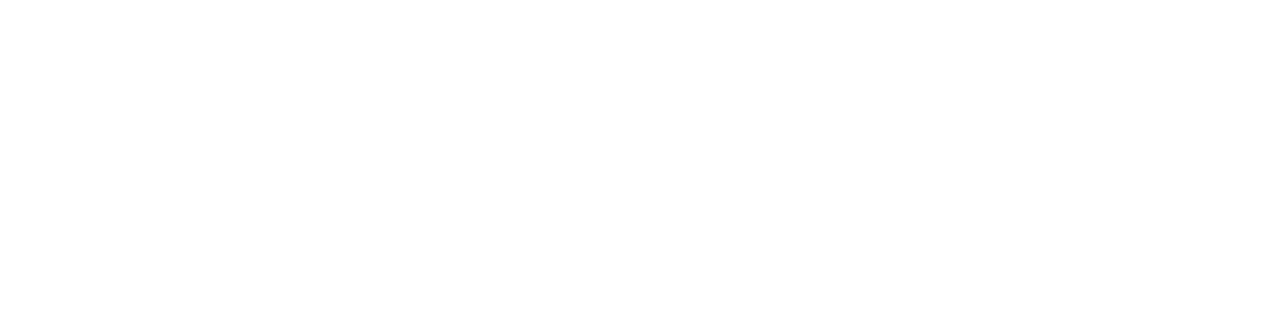
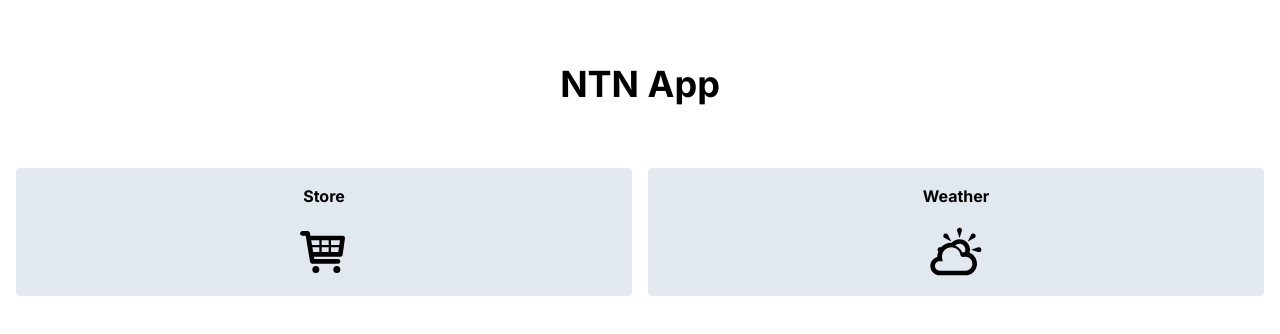
Before and after one commit to Steve-NTN/Weather-App, a Next.js app: page / in a window 1280 px wide. Before the commit this address had no page. Shown: the top 334 px of the page. Built offline with nearby package versions, Linux system fonts and the light colour scheme.

Commit message:
upgrade store app

```diff
--- a/app/home/page.tsx
+++ b/app/home/page.tsx
@@ -1,18 +1,43 @@
 "use client"; // This is a client component 👈🏽
 
+import { TiWeatherPartlySunny, TiShoppingCart } from "react-icons/ti";
+import { AppType } from "@/types";
 import { useRouter } from "next/navigation";
-import { useEffect } from "react";
 
 type Props = {};
 
 const Page = (props: Props) => {
   const { push } = useRouter();
+  const apps: AppType[] = [
+    { label: "Store", link: "/store", Icon: TiShoppingCart },
+    { label: "Weather", link: "/weather", Icon: TiWeatherPartlySunny },
+  ];
 
-  useEffect(() => {
-    push("/weather");
-  }, [push]);
+  const onClickApp = (link: string) => {
+    push(link);
+  };
 
-  return <></>;
+  return (
+    <div className="container lg-auto mx-auto">
+      <p className="font-bold text-4xl text-center my-7">NTN App</p>
+
+      <div className="grid grid-cols-2 gap-4 px-4">
+        {apps.map((app) => {
+          let { link, label, Icon } = app;
+          return (
+            <div
+              className="app-box text-center p-4 bg-slate-200 rounded cursor-pointer"
+              key={link}
+              onClick={() => onClickApp(link)}
+            >
+              <p className="font-bold">{label}</p>
+              <Icon className="mx-auto mt-4 w-14 h-14"/>
+            </div>
+          );
+        })}
+      </div>
+    </div>
+  );
 };
 
 export default Page;
--- /dev/null
+++ b/app/store/page.tsx
@@ -0,0 +1,12 @@
+import { Store } from '@/components'
+import React from 'react'
+
+type Props = {}
+
+const Page = (props: Props) => {
+  return (
+    <Store />
+  )
+}
+
+export default Page
--- /dev/null
+++ b/components/Store/components/Footer.tsx
@@ -0,0 +1,8 @@
+import React from "react";
+
+type Props = {};
+
+const Footer = (props: Props) => {
+  return <div>Footer</div>;
+};
+export default Footer;
--- /dev/null
+++ b/components/Store/components/Header.tsx
@@ -0,0 +1,11 @@
+import * as React from "react";
+
+export type IAppProps = {};
+
+export default function Header(props: IAppProps) {
+  return (
+    <div className="p-4">
+      <p className="font-bold text-3xl md:text-4xl">NTN Store</p>
+    </div>
+  );
+}
--- /dev/null
+++ b/components/Store/components/index.ts
@@ -0,0 +1,2 @@
+export { default as Header } from "./Header";
+export { default as Footer } from "./Footer";
--- /dev/null
+++ b/components/Store/index.tsx
@@ -0,0 +1,15 @@
+import { Footer, Header } from "./components";
+
+type Props = {};
+
+export default function index({}: Props) {
+  return (
+    <div className="flex flex-col justify-between min-h-screen">
+      <Header />
+
+      <div className="p-4 text-center">Store nef</div>
+
+      <Footer />
+    </div>
+  );
+}
--- a/components/index.tsx
+++ b/components/index.tsx
@@ -1,3 +1,4 @@
 "use client";
 
 export { default as Weather } from "./Weather";
+export { default as Store } from "./Store";
--- a/package.json
+++ b/package.json
@@ -19,6 +19,7 @@
     "next": "13.4.10",
     "react": "18.2.0",
     "react-dom": "18.2.0",
+    "react-icons": "^4.10.1",
     "sass": "^1.63.6",
     "typescript": "5.1.6"
   },
--- a/tailwind.config.js
+++ b/tailwind.config.js
@@ -9,7 +9,12 @@
     "./src/**/*.{js,ts,jsx,tsx,mdx}",
   ],
   theme: {
-    extend: {},
+    extend: {
+      spacing: {
+        7: "64px",
+        8: "96px",
+      },
+    },
   },
   plugins: [],
 };
--- /dev/null
+++ b/types.ts
@@ -0,0 +1,7 @@
+import { IconType } from "react-icons";
+
+export interface AppType {
+  label: string;
+  link: string;
+  Icon: IconType
+}
```
Also changed, not shown: 1 other file (tests, documents, lock files or other folders).
